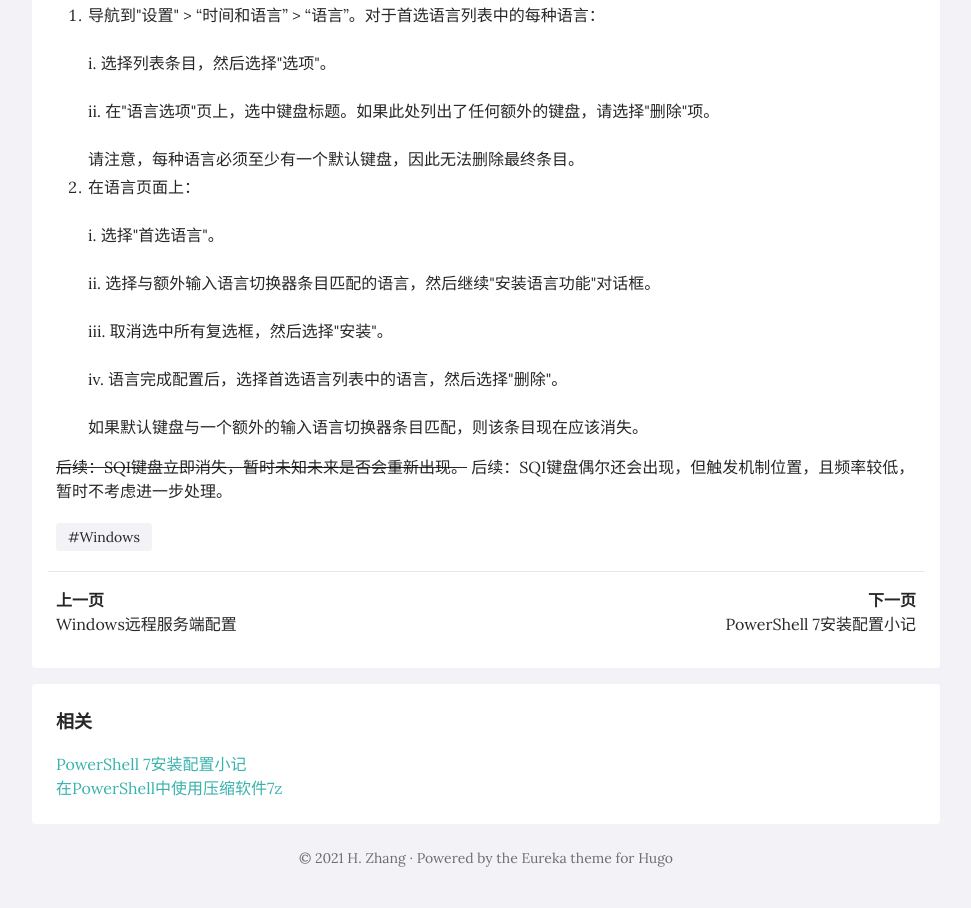
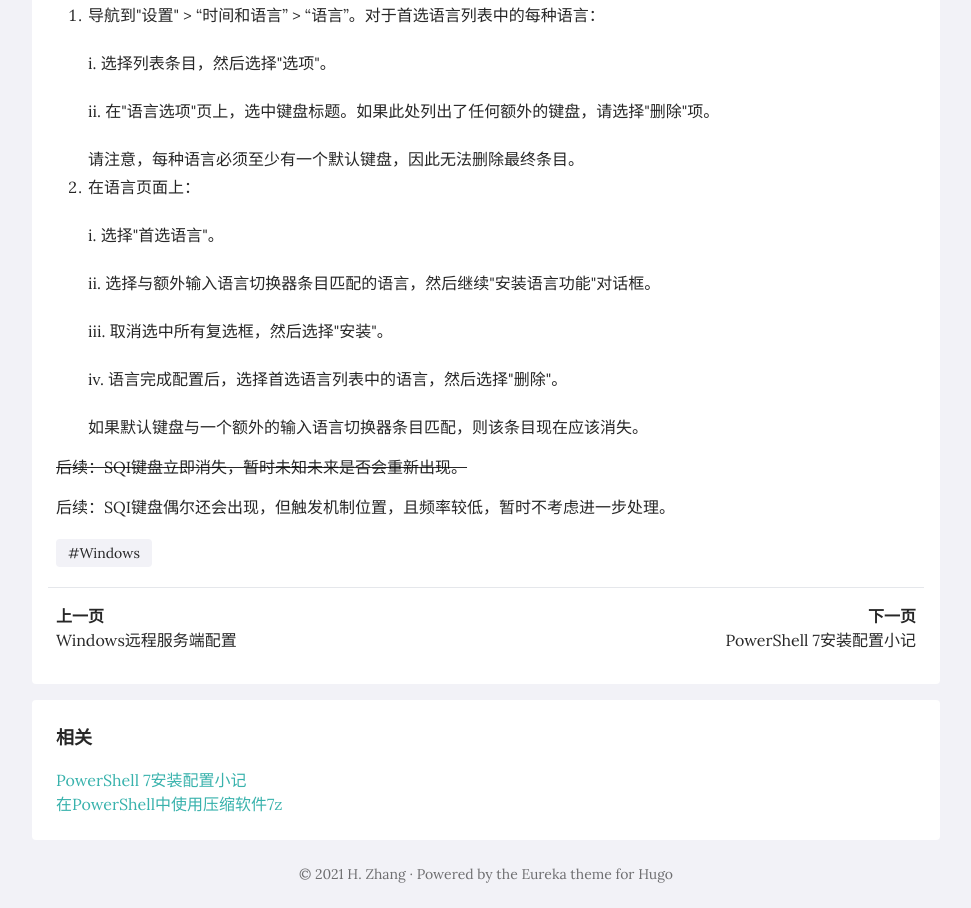
Before and after one commit to haoenz/haoenz.github.io, a plain HTML site: page posts/win10删除阿尔巴尼亚语键盘的方法/index.html in a window 1280 px wide. Shown: the part 1280-2188 px from the top of the page, without its empty margins (154-1125 px from the left). Drawn offline with nearby package versions, Linux system fonts and the light colour scheme; a script that the page names is missing.

Commit message:
Update 1 post

```diff
--- a/posts/win10删除阿尔巴尼亚语键盘的方法/index.html
+++ b/posts/win10删除阿尔巴尼亚语键盘的方法/index.html
@@ -268,8 +268,8 @@
 <p>如果默认键盘与一个额外的输入语言切换器条目匹配，则该条目现在应该消失。</p>
 </li>
 </ol>
-<p><del>后续：SQI键盘立即消失，暂时未知未来是否会重新出现。</del>
-后续：SQI键盘偶尔还会出现，但触发机制位置，且频率较低，暂时不考虑进一步处理。</p>
+<p><del>后续：SQI键盘立即消失，暂时未知未来是否会重新出现。</del></p>
+<p>后续：SQI键盘偶尔还会出现，但触发机制位置，且频率较低，暂时不考虑进一步处理。</p>
         </div>
 
         <div class="my-4">
```
Also changed, not shown: posts/windows远程服务端配置/index.html (+3 -3 lines).
